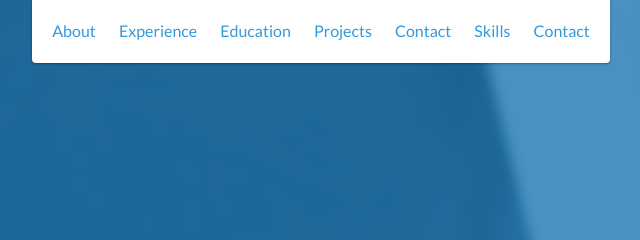
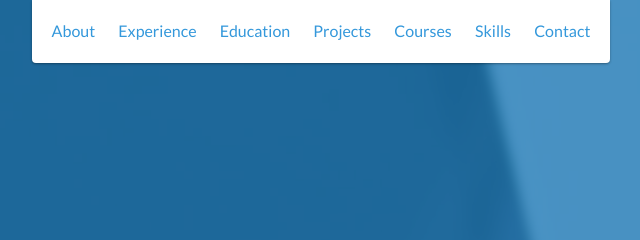
Before and after one commit to Kuldeep-Attri/Kuldeep-Attri.github.io, a plain HTML site: page index.html in a window 1280 px wide. Shown: the top 240 px of the page, 319-959 px from the left. Drawn offline with nearby package versions, Linux system fonts and the light colour scheme.

Commit message:
Updated index.html

```diff
--- a/index.html
+++ b/index.html
@@ -37,7 +37,7 @@
                 <a href="#projects">Projects</a>
             </li>
             <li>
-                <a href="#courses">Contact</a>
+                <a href="#courses">Courses</a>
             </li>
             <li>
                 <a href="#skills">Skills</a>
```
